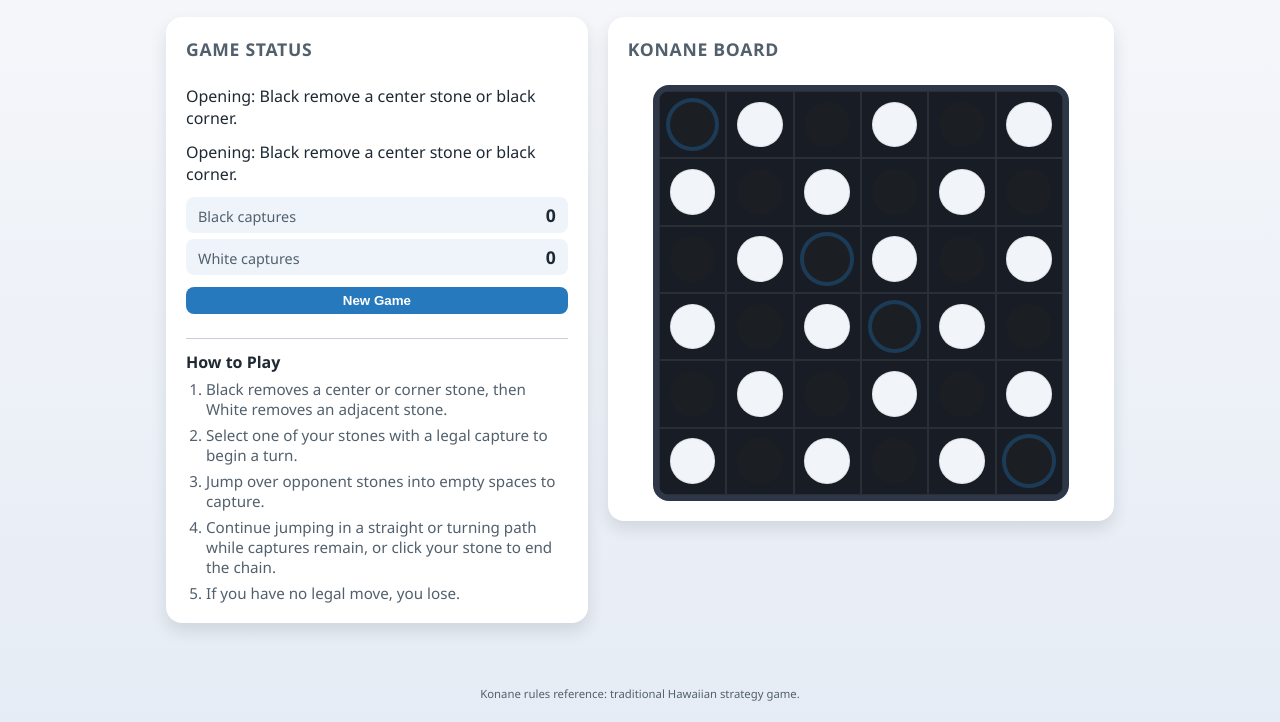
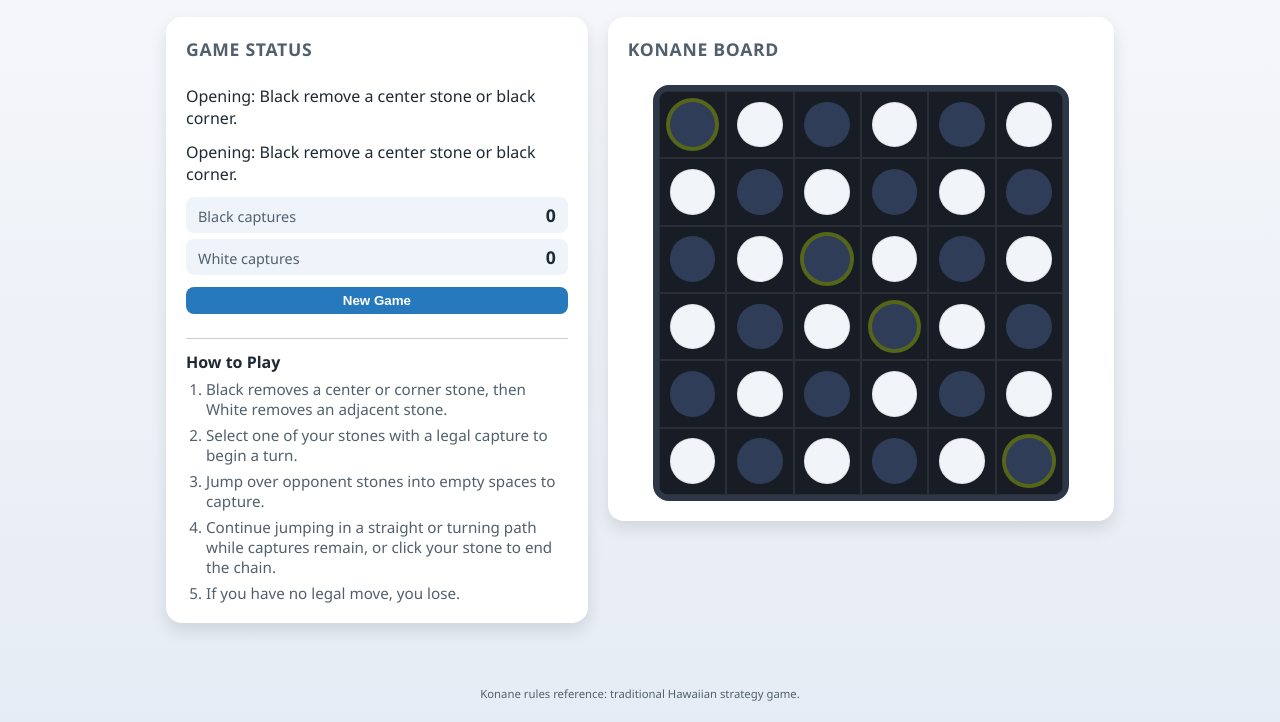
Before and after one commit to pickettd/konane-codex, a website: page index.html in a window 1280 px wide. Shown: the part 131-853 px from the top of the page. Drawn offline with Linux system fonts and the light colour scheme.

Commit message:
Update black stone colors and highlights for easier visibility

```diff
--- a/styles.css
+++ b/styles.css
@@ -5,7 +5,7 @@
   --color-border: #c8cfdb;
   --color-text: #1f2933;
   --color-muted: #52606d;
-  --color-black-stone: #1b1e23;
+  --color-black-stone: #2f3d58;
   --color-white-stone: #f1f5f9;
   --color-highlight: #2779bd;
   --spacing-xs: 0.375rem;
@@ -265,7 +265,7 @@ body {
 }
 
 .board-cell button[data-target="true"] {
-  box-shadow: 0 0 0 4px rgba(39, 121, 189, 0.32);
+  box-shadow: 0 0 0 4px rgba(217, 255, 0, 0.32);
 }
 
 .empty-slot::after {
```
